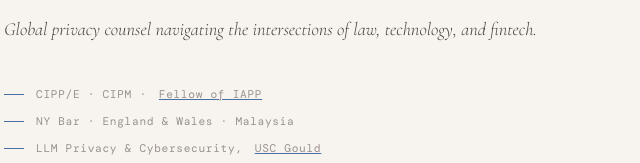
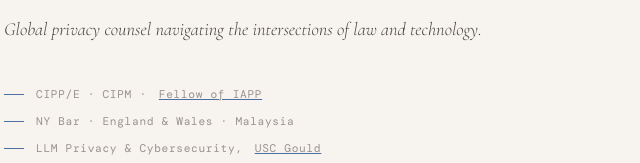
Before and after one commit to liroufoong/liroujanefoong, a plain HTML site: page index.html in a window 1280 px wide. Shown: the part 347-510 px from the top of the page, 124-764 px from the left. Drawn offline with nearby package versions, Linux system fonts and the light colour scheme; a web font is replaced by a local one.

Commit message:
index.html

```diff
--- a/index.html
+++ b/index.html
@@ -121,7 +121,7 @@ nav{position:fixed;top:0;left:0;right:0;z-index:100;display:flex;justify-content
     <div class="hero-inner">
       <p class="hero-label">Privacy Counsel &middot; Published Author</p>
       <h1 class="hero-name">Li-Rou <em>Jane Foong</em></h1>
-      <p class="hero-tagline">Global privacy counsel navigating the intersections of law, technology, and fintech.</p>
+      <p class="hero-tagline">Global privacy counsel navigating the intersections of law and technology.</p>
       <div class="hero-creds">
         <span class="cred-item">CIPP/E &middot; CIPM &middot; <a href="https://iapp.org" target="_blank" style="color:inherit;text-decoration:underline;text-decoration-color:var(--accent-soft)">Fellow of IAPP</a></span>
         <span class="cred-item">NY Bar &middot; England &amp; Wales &middot; Malaysia</span>
```
